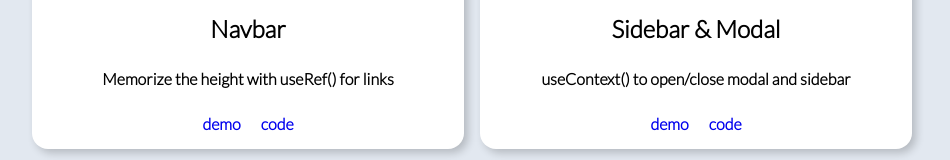
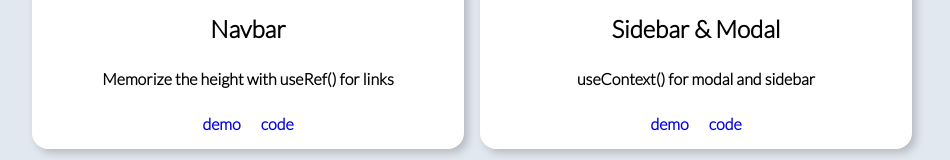
Before and after one commit to christy313/react15-showcase, a React (Create React App) app: page / in a window 1280 px wide. Shown: the part 3090-3250 px from the top of the page, without its empty margins (168-1118 px from the left). Built offline with nearby package versions, Linux system fonts and the light colour scheme.

Commit message:
Adjust desc in project 12

```diff
--- a/src/data/projects.js
+++ b/src/data/projects.js
@@ -99,7 +99,7 @@ const projects = [
   {
     id: 12,
     name: "Sidebar & Modal",
-    desc: "useContext() to open/close modal and sidebar",
+    desc: "useContext() for modal and sidebar",
     image:
       "https://christy313.github.io/react15-showcase/images/12-sidebar-modal.gif",
     demoLink: "https://christy313.github.io/react15-project12",
```
